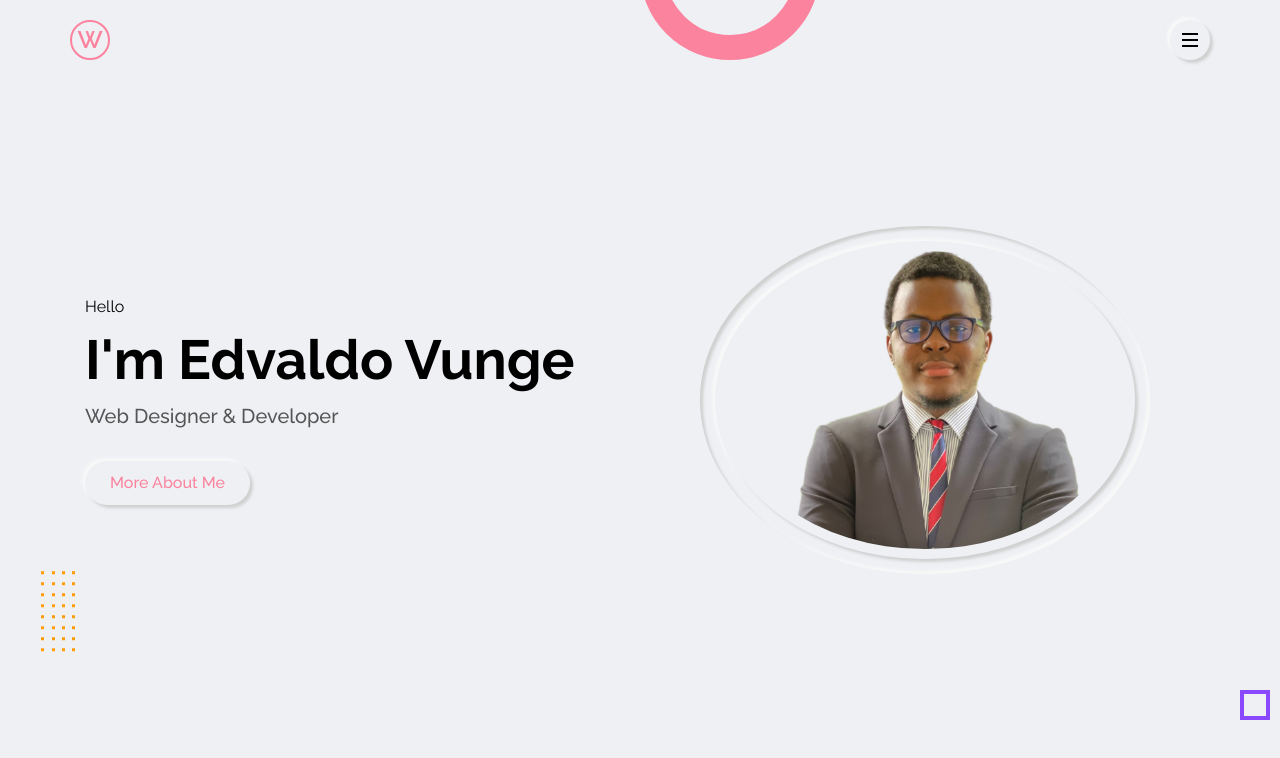
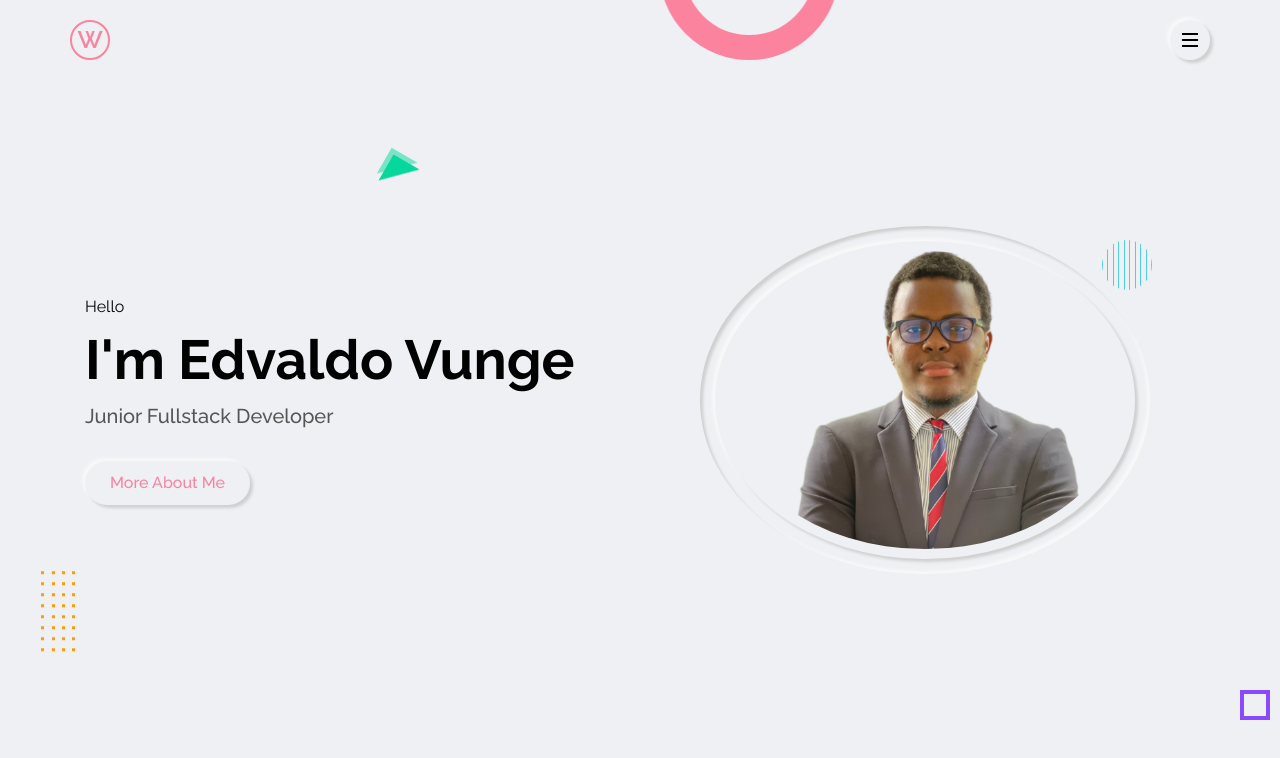
Before and after one commit to Edvunge/Personal-Portfolio-Website-, a plain HTML site: page index.html in a window 1280 px wide. Drawn offline with Linux system fonts and the light colour scheme.

Commit message:
my second commit

```diff
--- a/css/style.css
+++ b/css/style.css
@@ -138,6 +138,38 @@ img{
     top: -120px;
     animation: leftBounce 3s ease-in-out infinite
 }
+.effect-4{
+    border-top: 30px solid transparent;
+    border-left: 30px solid #06d79c;
+    left: 30%;
+    top: 20%;
+    animation: spin 15s linear infinite;
+}
+.effect-4:before{
+    content: '';
+    border-top: 30px solid transparent;
+    border-left: 30px solid #06d79c;
+    position: absolute;
+    opacity: 0.5;
+    left: -35px;
+    top: -25px;
+}
+.effect-5{
+    height: 50px;
+    width: 50px;
+    right: 10%;
+    top: 30%;
+    display: flex;
+    justify-content: space-between;
+    border-radius: 50%;
+    overflow: hidden;
+    animation: spin 10s linear infinite;
+}
+.effect-5 div{
+    width: 1px;
+    background-color: #4dd0e1;
+
+}
 @keyframes spin{
     0%{
         transform: rotate(0deg);
@@ -152,6 +184,14 @@ img{
     }
     50%{
         transform: translateY(25px);
+    }
+}
+@keyframes leftBounce{
+    0%,100%{
+        transform: translateX(0);
+    }
+    50%{
+        transform: translateX(25px);
     }
 }
 /*-------  header  --------*/
--- a/index.html
+++ b/index.html
@@ -56,6 +56,12 @@
           </div>
           <div class="effect effect-3">
           </div>
+          <div class="effect effect-4">
+          </div>
+          <div class="effect effect-5">
+            <div></div><div></div><div></div><div></div><div></div>
+            <div></div><div></div><div></div><div></div><div></div>
+          </div>
         </div>
       <!-- effect wrap end -->
       <div class="container">
@@ -63,7 +69,7 @@
             <div class="home-text">
               <p>Hello</p>
               <h2>I'm Edvaldo Vunge</h2>
-              <h1>Web Designer & Developer</h1>
+              <h1>Junior Fullstack Developer</h1>
               <a href="#" class="btn-1 outer-shadow hover-in-shadow">More About Me</a>
             </div>
             <div class="home-img">
```
